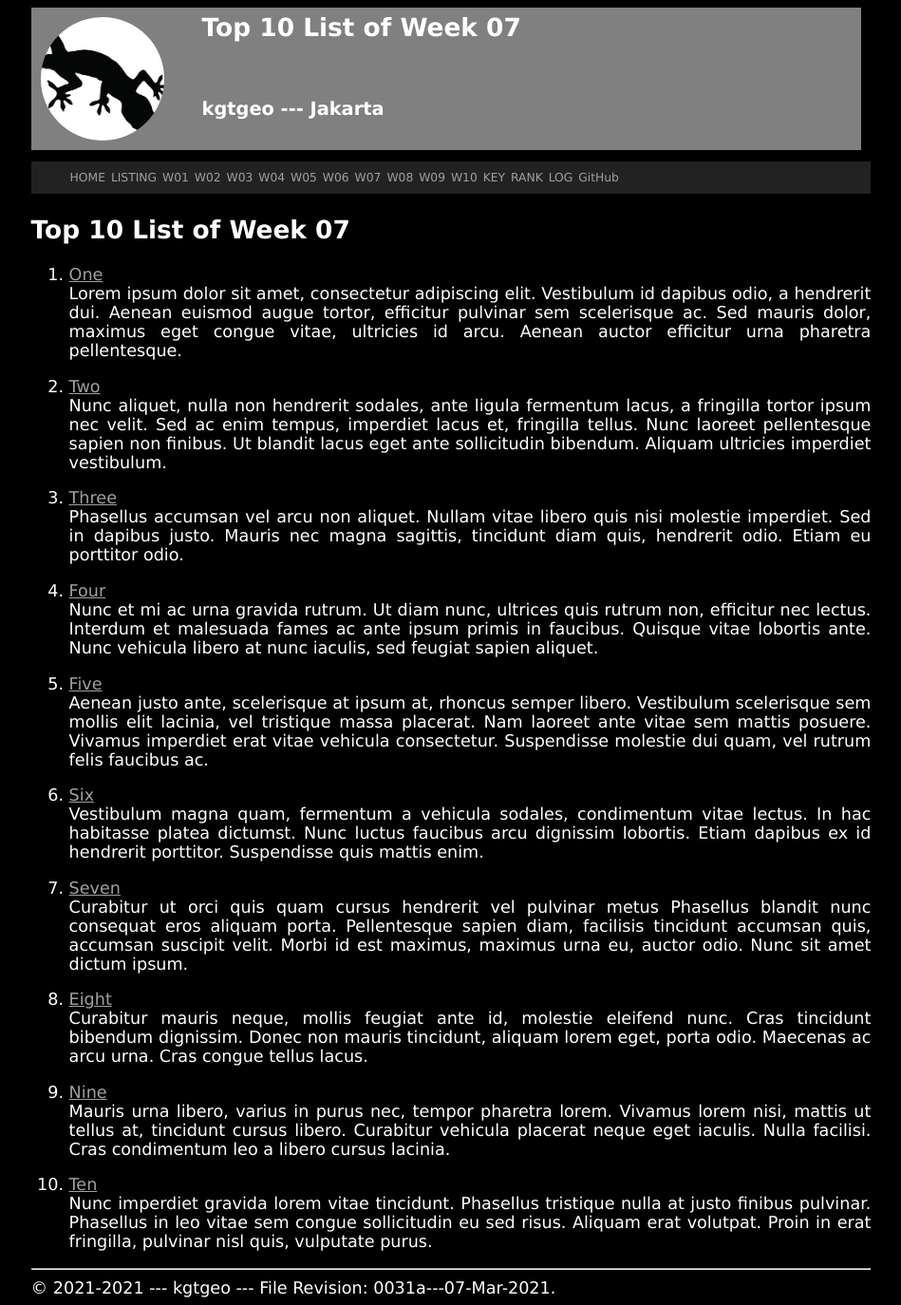
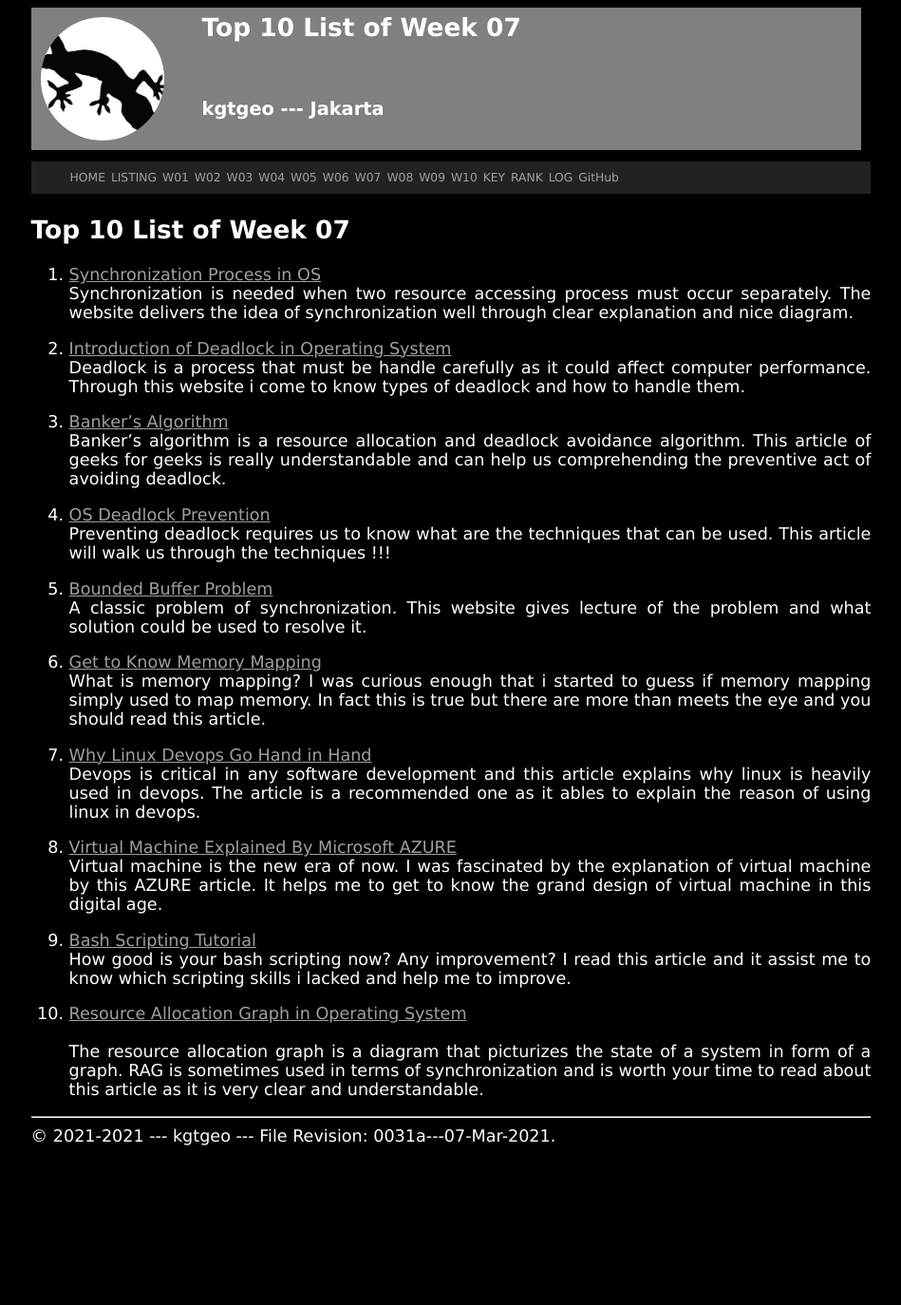
Before and after one commit to kgtgeo/os211, a Jekyll site: the page built from w07.md, in a window 1280 px wide. Shown: the whole page at 95% size, without its empty margins (165-1114 px from the left). Built offline with Jekyll 4.4.1, drawn with Linux system fonts in a browser that asks for light colours; our own code applies the rules of GitHub Pages for plain Markdown files; after the commit the page ends 1214 px from its top, so only the background shows below that.

Commit message:
submit w07

```diff
--- a/TXT/mylog.txt
+++ b/TXT/mylog.txt
@@ -41,3 +41,8 @@ ZCZC W06 100 L02 Zoom Class
 ZCZC W06 120 L10 Doing assignments
 ZCZC W06 120 L26 Movie and series
 ZCZC W06  60 L05 GSGS week 06 materials
+ZCZC W07  60 L05 GSGS week 07 materials
+ZCZC W07 100 L02 Zoom Class
+ZCZC W07 120 L10 Doing assignments
+ZCZC W07 120 L26 Movie and series
+ZCZC W07  60 L05 GSGS week 07 materials
--- a/TXT/myrank.txt
+++ b/TXT/myrank.txt
@@ -14,3 +14,6 @@ ZCZC W04 marcianadin
 ZCZC W05 KristiantoD
 ZCZC W05 mfelixharyono
 ZCZC W05 MarioSerano
+ZCZC W06 mardianto-byte
+ZCZC W06 mackarelfish
+ZCZC W06 luthfifahlevi
--- a/w07.md
+++ b/w07.md
@@ -5,72 +5,32 @@ permalink: /W07/
 
 # Top 10 List of Week 07
 
-1. [One](https://en.wikipedia.org/wiki/1)<br>
-Lorem ipsum dolor sit amet, consectetur adipiscing elit.
-Vestibulum id dapibus odio, a hendrerit dui.
-Aenean euismod augue tortor, efficitur pulvinar sem scelerisque ac.
-Sed mauris dolor, maximus eget congue vitae, ultricies id arcu.
-Aenean auctor efficitur urna pharetra pellentesque.
+1. [Synchronization Process in OS](https://www.guru99.com/process-synchronization.html)<br>
+Synchronization is needed when two resource accessing process must occur separately. The website delivers the idea of synchronization well through clear explanation and nice diagram.
 
-2. [Two](https://en.wikipedia.org/wiki/2)<br>
-Nunc aliquet, nulla non hendrerit sodales, ante ligula fermentum lacus, a fringilla tortor ipsum nec velit.
-Sed ac enim tempus, imperdiet lacus et, fringilla tellus.
-Nunc laoreet pellentesque sapien non finibus.
-Ut blandit lacus eget ante sollicitudin bibendum.
-Aliquam ultricies imperdiet vestibulum.
+2. [Introduction of Deadlock in Operating System](https://www.geeksforgeeks.org/introduction-of-deadlock-in-operating-system/)<br>
+Deadlock is a process that must be handle carefully as it could affect computer performance. Through this website i come to know types of deadlock and how to handle them.
 
-3. [Three](https://en.wikipedia.org/wiki/3)<br>
-Phasellus accumsan vel arcu non aliquet.
-Nullam vitae libero quis nisi molestie imperdiet.
-Sed in dapibus justo.
-Mauris nec magna sagittis, tincidunt diam quis, hendrerit odio.
-Etiam eu porttitor odio.
+3. [Banker's Algorithm](https://www.geeksforgeeks.org/bankers-algorithm-in-operating-system-2/)<br>
+Banker's algorithm is a resource allocation and deadlock avoidance algorithm. This article of geeks for geeks is really understandable and can help us comprehending the preventive act of avoiding deadlock.
 
-4. [Four](https://en.wikipedia.org/wiki/4)<br>
-Nunc et mi ac urna gravida rutrum.
-Ut diam nunc, ultrices quis rutrum non, efficitur nec lectus.
-Interdum et malesuada fames ac ante ipsum primis in faucibus.
-Quisque vitae lobortis ante.
-Nunc vehicula libero at nunc iaculis, sed feugiat sapien aliquet.
+4. [OS Deadlock Prevention](https://www.javatpoint.com/os-deadlock-prevention)<br>
+Preventing deadlock requires us to know what are the techniques that can be used. This article will walk us through the techniques !!!
 
-5. [Five](https://en.wikipedia.org/wiki/5)<br>
-Aenean justo ante, scelerisque at ipsum at, rhoncus semper libero.
-Vestibulum scelerisque sem mollis elit lacinia, vel tristique massa placerat.
-Nam laoreet ante vitae sem mattis posuere.
-Vivamus imperdiet erat vitae vehicula consectetur.
-Suspendisse molestie dui quam, vel rutrum felis faucibus ac.
+5. [Bounded Buffer Problem](https://www.studytonight.com/operating-system/bounded-buffer)<br>
+A classic problem of synchronization. This website gives lecture of the problem and what solution could be used to resolve it.
 
-6. [Six](https://en.wikipedia.org/wiki/6)<br>
-Vestibulum magna quam, fermentum a vehicula sodales, condimentum vitae lectus.
-In hac habitasse platea dictumst.
-Nunc luctus faucibus arcu dignissim lobortis.
-Etiam dapibus ex id hendrerit porttitor.
-Suspendisse quis mattis enim.
+6. [Get to Know Memory Mapping](https://www.tutorialspoint.com/inter_process_communication/inter_process_communication_memory_mapping.htm)<br>
+What is memory mapping? I was curious enough that i started to guess if memory mapping simply used to map memory. In fact this is true but there are more than meets the eye and you should read this article.
 
-7. [Seven](https://en.wikipedia.org/wiki/7)<br>
-Curabitur ut orci quis quam cursus hendrerit vel pulvinar metus
-Phasellus blandit nunc consequat eros aliquam porta.
-Pellentesque sapien diam, facilisis tincidunt accumsan quis, accumsan suscipit velit.
-Morbi id est maximus, maximus urna eu, auctor odio.
-Nunc sit amet dictum ipsum.
+7. [Why Linux Devops Go Hand in Hand](https://linuxtechlab.com/why-linux-devops-go-hand-in-hand/)<br>
+Devops is critical in any software development and this article explains why linux is heavily used in devops. The article is a recommended one as it ables to explain the reason of using linux in devops.
 
-8. [Eight](https://en.wikipedia.org/wiki/8)<br>
-Curabitur mauris neque, mollis feugiat ante id, molestie eleifend nunc.
-Cras tincidunt bibendum dignissim.
-Donec non mauris tincidunt, aliquam lorem eget, porta odio.
-Maecenas ac arcu urna.
-Cras congue tellus lacus.
+8. [Virtual Machine Explained By Microsoft AZURE](https://azure.microsoft.com/en-us/overview/what-is-a-virtual-machine/#overview)<br>
+Virtual machine is the new era of now. I was fascinated by the explanation of virtual machine by this AZURE article. It helps me to get to know the grand design of virtual machine in this digital age.
 
-9. [Nine](https://en.wikipedia.org/wiki/9)<br>
-Mauris urna libero, varius in purus nec, tempor pharetra lorem.
-Vivamus lorem nisi, mattis ut tellus at, tincidunt cursus libero.
-Curabitur vehicula placerat neque eget iaculis.
-Nulla facilisi.
-Cras condimentum leo a libero cursus lacinia.
+9. [Bash Scripting Tutorial](https://linuxconfig.org/bash-scripting-tutorial-for-beginners)<br>
+How good is your bash scripting now? Any improvement? I read this article and it assist me to know which scripting skills i lacked and help me to improve.
 
-10. [Ten](https://en.wikipedia.org/wiki/10)<br>
-Nunc imperdiet gravida lorem vitae tincidunt.
-Phasellus tristique nulla at justo finibus pulvinar.
-Phasellus in leo vitae sem congue sollicitudin eu sed risus.
-Aliquam erat volutpat.
-Proin in erat fringilla, pulvinar nisl quis, vulputate purus.
+10. [Resource Allocation Graph in Operating System](https://www.geeksforgeeks.org/resource-allocation-graph-rag-in-operating-system/)<br>
+The resource allocation graph is a diagram that picturizes the state of a system in form of a graph. RAG is sometimes used in terms of synchronization and is worth your time to read about this article as it is very clear and understandable.
```
Also changed, not shown: 7 other files.
